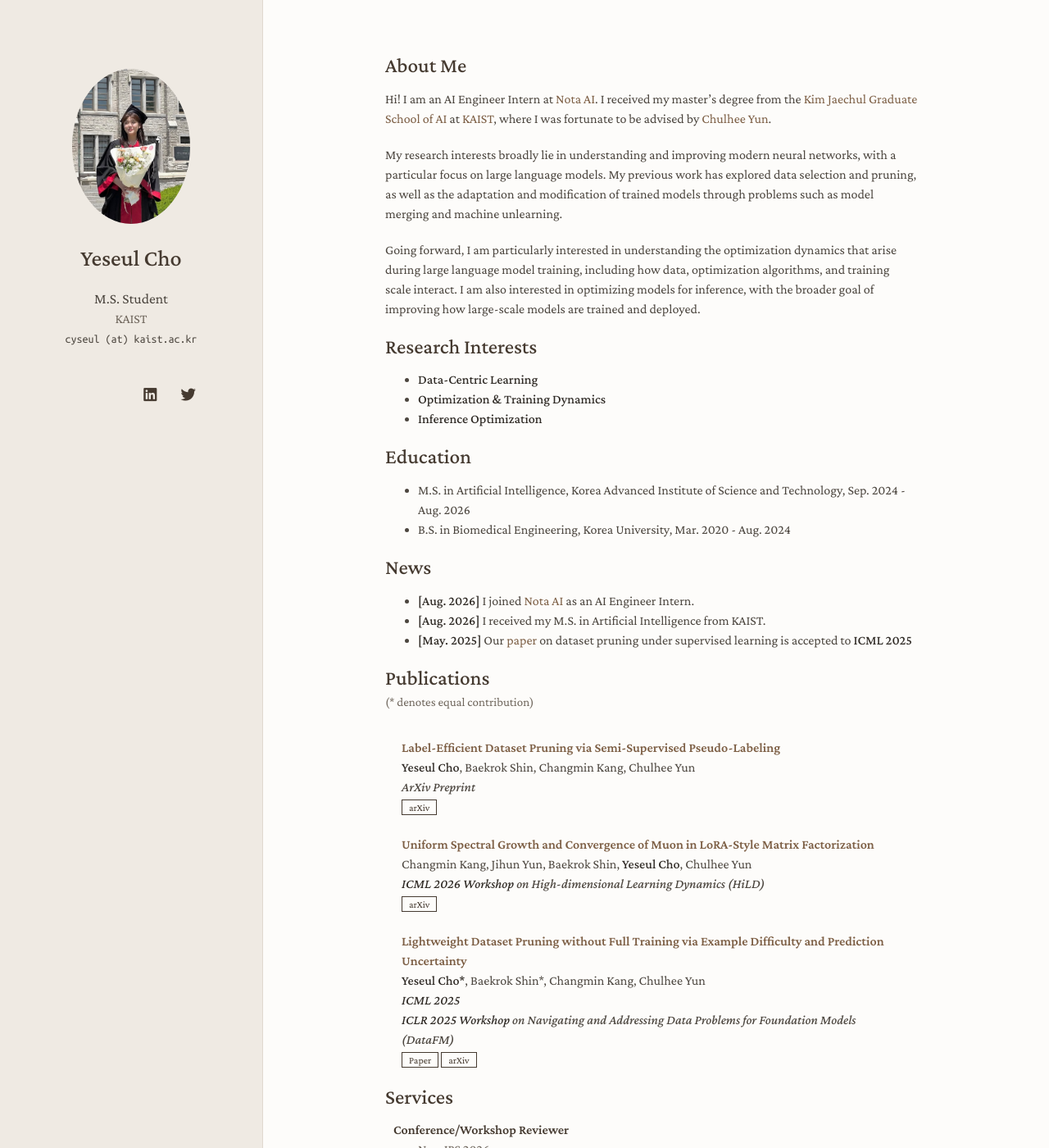
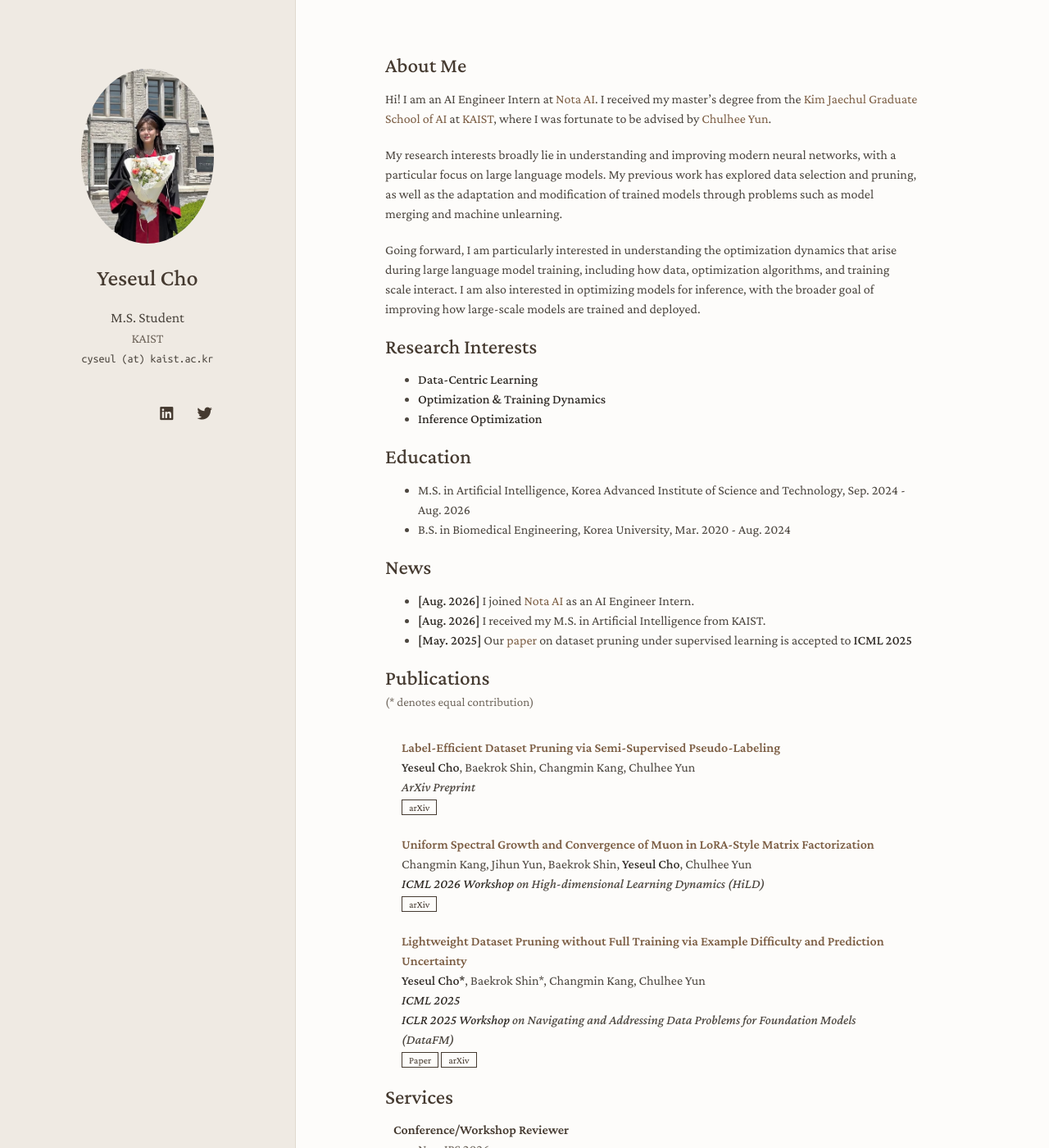
Before and after one commit to cyseul/cyseul.github.io, a Jekyll site: the page built from index.md, in a window 1280 px wide and 1400 px high. Shown: the whole window at 82% size. Built offline with Jekyll 4.4.1, drawn with Linux system fonts in a browser that asks for light colours; nearby versions of some CDN libraries; a style sheet for code colours, icons or effects is not loaded; our own code applies the rules of GitHub Pages for plain Markdown files.

Commit message:
26.09.19 update
Fix the narrow-window header and widen the rail cap to 360px

The 960px media query hands the header back to static full width, but the
desktop rail's min-width/max-width survived it, so the profile stayed a
320px block pinned left instead of spanning the top. Release both clamps
there.

Co-Authored-By: Claude Opus 5 (1M context) <noreply@anthropic.com>

```diff
--- a/_sass/minimal-light-no-dark-mode.scss
+++ b/_sass/minimal-light-no-dark-mode.scss
@@ -287,7 +287,7 @@ header {
      where the 232px column used to end (wrapper gutter + 232 = 50vw - 248) */
   width:calc(50vw - 248px);
   min-width:232px;
-  max-width:320px;
+  max-width:360px;
   float:left;
   position:fixed;
   -webkit-font-smoothing:subpixel-antialiased;
@@ -382,7 +382,7 @@ hr {
 footer {
   width:calc(50vw - 248px);
   min-width:232px;
-  max-width:320px;
+  max-width:360px;
   float:left;
   position:fixed;
   left:0;
@@ -407,6 +407,9 @@ footer {
     float:none;
     position:static;
     width:auto;
+    /* release the desktop rail's width clamp so the header spans the top */
+    min-width:0;
+    max-width:none;
   }
 
   header {
--- a/_sass/minimal-light.scss
+++ b/_sass/minimal-light.scss
@@ -360,7 +360,7 @@ header {
      where the 232px column used to end (wrapper gutter + 232 = 50vw - 248) */
   width:calc(50vw - 248px);
   min-width:232px;
-  max-width:320px;
+  max-width:360px;
   float:left;
   position:fixed;
   -webkit-font-smoothing:subpixel-antialiased;
@@ -468,7 +468,7 @@ hr {
 footer {
   width:calc(50vw - 248px);
   min-width:232px;
-  max-width:320px;
+  max-width:360px;
   float:left;
   position:fixed;
   left:0;
@@ -493,6 +493,9 @@ footer {
     float:none;
     position:static;
     width:auto;
+    /* release the desktop rail's width clamp so the header spans the top */
+    min-width:0;
+    max-width:none;
   }
 
   header {
```
